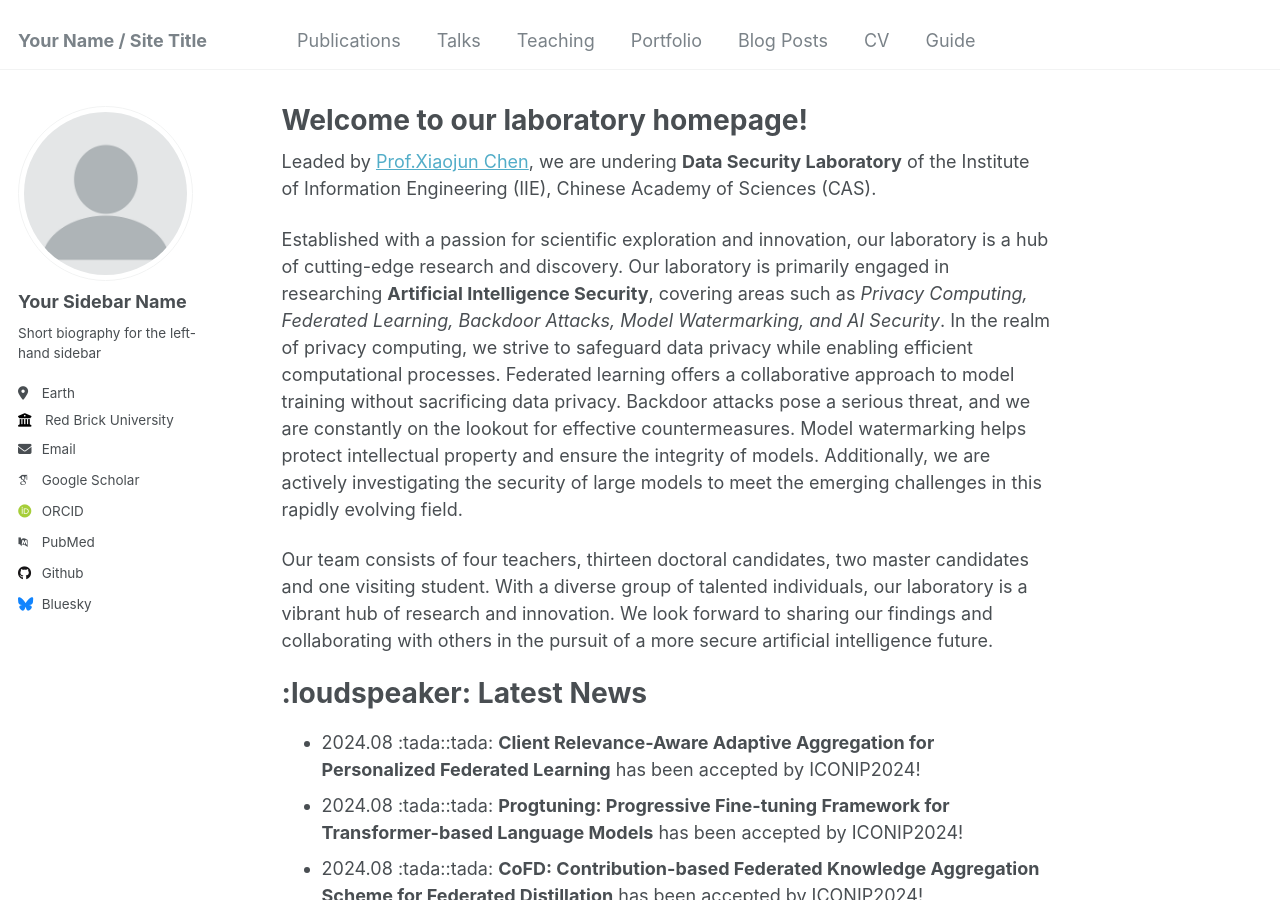
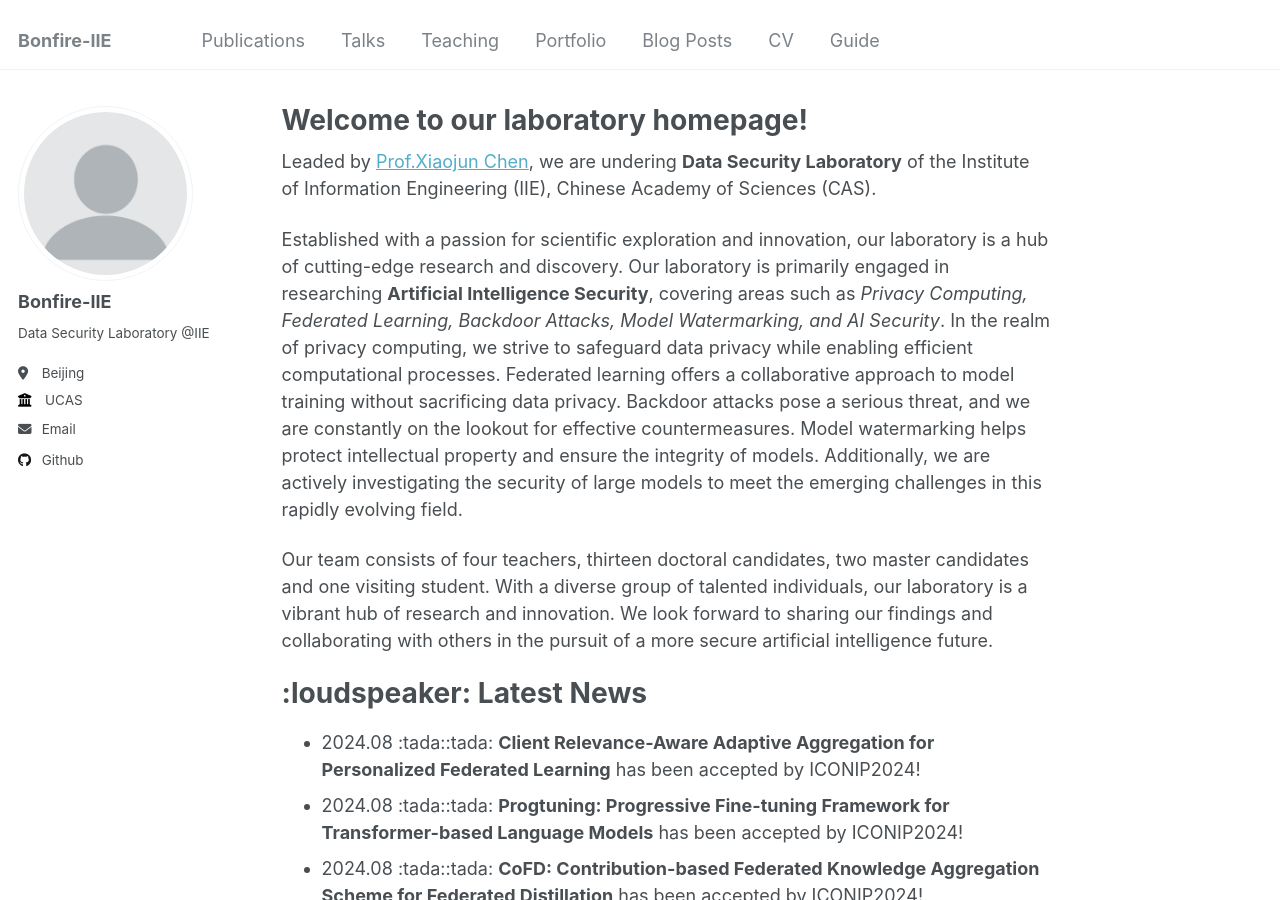
Before and after one commit to Bonfire-IIE/Bonfire-IIE.github.io, a Jekyll site: the page built from _pages/about.md, in a window 1280 px wide and 900 px high. Built offline with Jekyll 4.4.1, drawn with Linux system fonts in a browser that asks for light colours; some web fonts are replaced.

Commit message:
Update _config.yml

```diff
--- a/_config.yml
+++ b/_config.yml
@@ -8,13 +8,13 @@
 
 # Basic Site Settings
 locale                   : "en-US"
-title                    : "Your Name / Site Title"
+title                    : "Bonfire-IIE"
 title_separator          : "-"
 name                     : &name "Your Name"
 description              : &description "personal description"
-url                      : https://academicpages.github.io # the base hostname & protocol for your site e.g. "https://mmistakes.github.io"
+url                      : https://Bonfire-IIE.github.io # the base hostname & protocol for your site e.g. "https://mmistakes.github.io"
 baseurl                  : "" # the subpath of your site, e.g. "/blog"
-repository               : "academicpages/academicpages.github.io"
+repository               : "Bonfire-IIE/Bonfire-IIE.github.io"
 
 # Site Author - The following control what appear as part of the author content on the side bar.
 #               If a field is blank the icon and link will not appear, otherwise it will be shown.
@@ -22,33 +22,33 @@ repository               : "academicpages/academicpages.github.io"
 author:
   # Biographic information
   avatar           : "profile.png"
-  name             : "Your Sidebar Name"
+  name             : "Bonfire-IIE"
   pronouns         : # example: "she/her"
-  bio              : "Short biography for the left-hand sidebar"
-  location         : "Earth"
-  employer         : "Red Brick University"
+  bio              : "Data Security Laboratory @IIE"
+  location         : "Beijing"
+  employer         : "UCAS"
   uri              : # URL
-  email            : "none@example.org"
+  email            : "zhaoxin@iie.ac.cn"
 
   # Academic websites
   arxiv            : # URL - Update with the correct link to your profile
-  googlescholar    : "https://scholar.google.com/citations?user=PS_CX0AAAAAJ"
+  googlescholar    : #"https://scholar.google.com/citations?user=PS_CX0AAAAAJ"
   impactstory      : # URL
-  orcid            : "http://orcid.org/yourorcidurl"
+  orcid            : #"http://orcid.org/yourorcidurl"
   semantic         : # URL
-  pubmed           : "https://www.ncbi.nlm.nih.gov/pubmed/?term=john+snow"
+  pubmed           : #"https://www.ncbi.nlm.nih.gov/pubmed/?term=john+snow"
   researchgate     : # URL
 
   # Repositories and software development
   bitbucket        : # Username - Update with your username on the site
   codepen          : # Username
   dribbble         : # Username
-  github           : "academicpages"
+  github           : "Bonfire-IIE"
   kaggle           : # Username
   stackoverflow    : # User number or user number and name (i.e., use "1" or "1/jeff-atwood")
 
   # Social media
-  bluesky          : "bsky.app" # Replace this with you Bluesky username
+  bluesky          : #"bsky.app" # Replace this with you Bluesky username
   facebook         : # Username
   flickr           : # Username
   foursquare       : # Username
```
